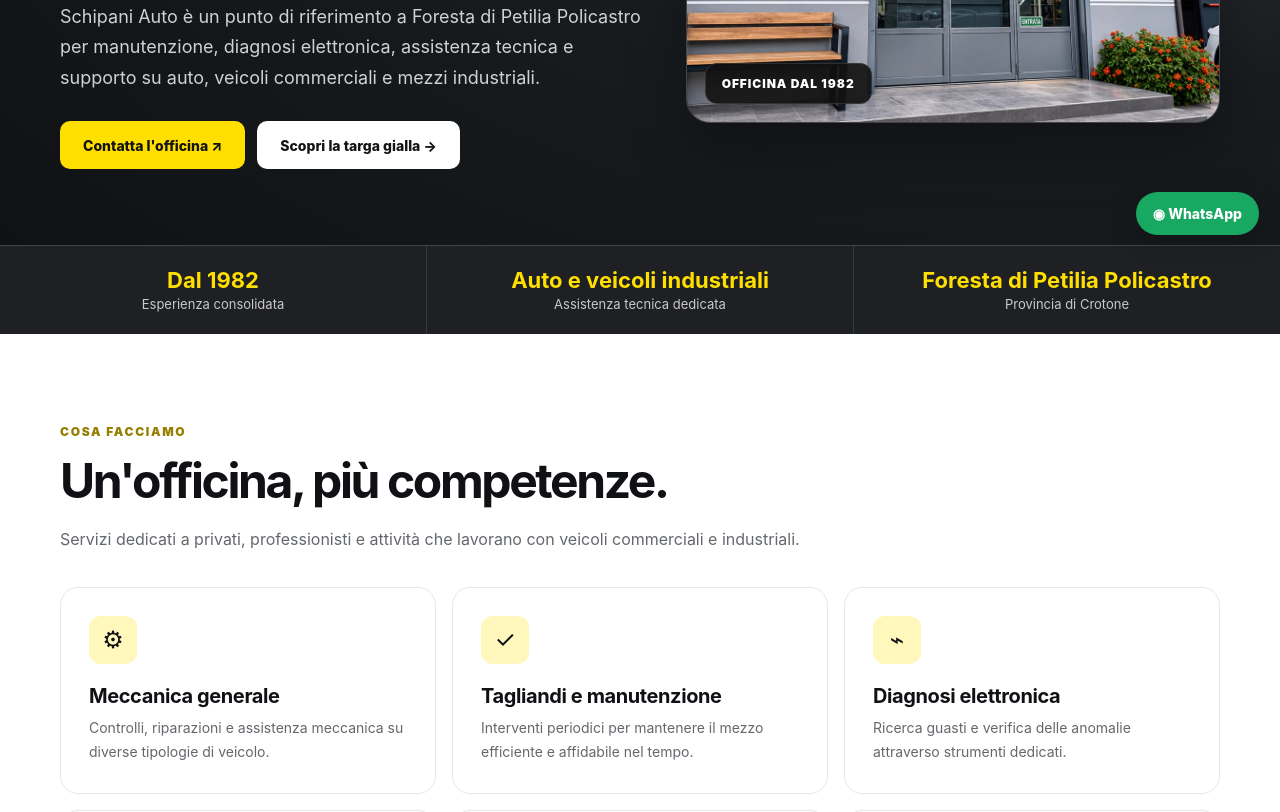
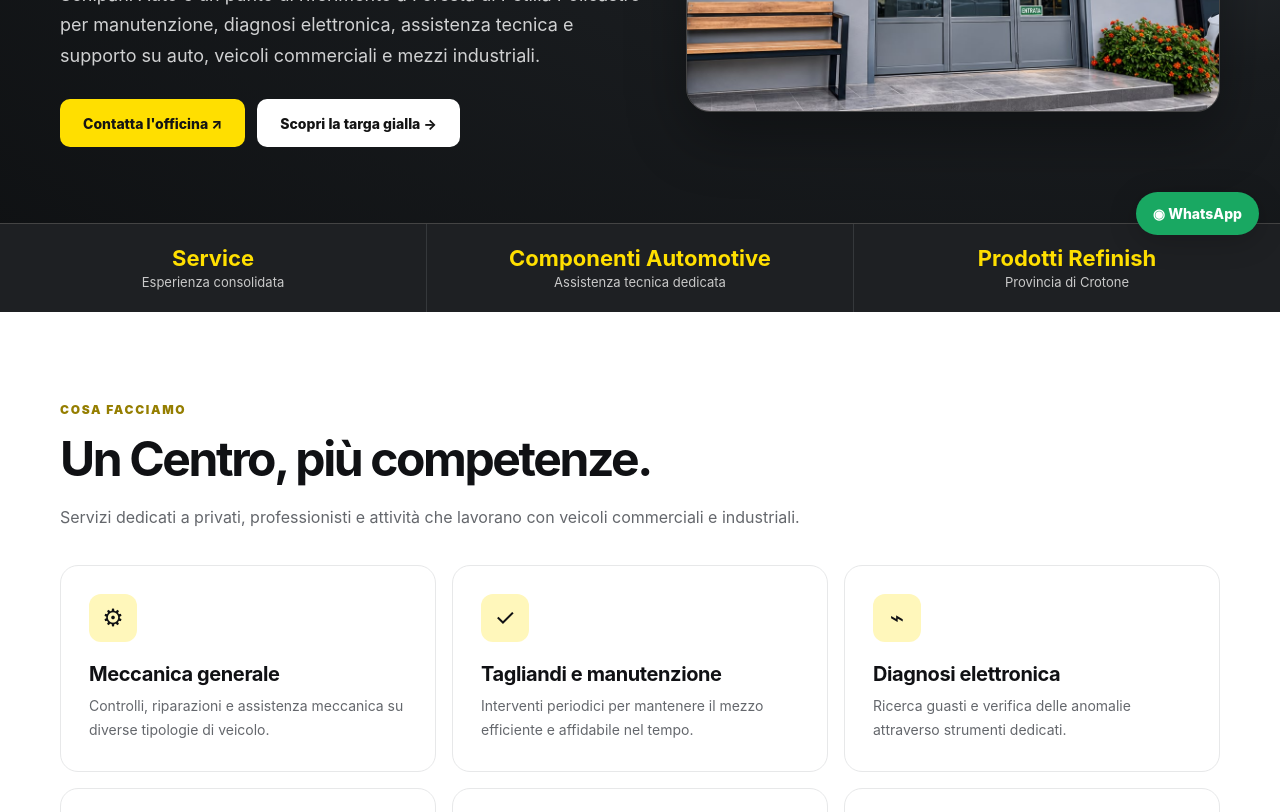
Before and after one commit to ferafra595/Schipani-auto, a plain HTML site: page index.html in a window 1280 px wide. Shown: the part 544-1356 px from the top of the page. Drawn offline with Linux system fonts and the light colour scheme.

Commit message:
Add files via upload

```diff
--- a/index.html
+++ b/index.html
@@ -35,7 +35,6 @@
     <section class="hero">
       <div class="wrap hero-grid">
         <div>
-          <div class="eyebrow">Officina · diagnosi · veicoli industriali</div>
           <h1>Esperienza, assistenza e competenza <em>dal 1982</em>.</h1>
           <p>Schipani Auto è un punto di riferimento a Foresta di Petilia Policastro per manutenzione, diagnosi elettronica, assistenza tecnica e supporto su auto, veicoli commerciali e mezzi industriali.</p>
           <div class="cta">
@@ -45,13 +44,12 @@
         </div>
         <div class="hero-media">
           <img src="assets/workshop-front.jpg" alt="Ingresso dell'officina Schipani Auto">
-          <div class="media-badge">OFFICINA DAL 1982</div>
         </div>
       </div>
       <div class="trust">
-        <div><strong>Dal 1982</strong><span>Esperienza consolidata</span></div>
-        <div><strong>Auto e veicoli industriali</strong><span>Assistenza tecnica dedicata</span></div>
-        <div><strong>Foresta di Petilia Policastro</strong><span>Provincia di Crotone</span></div>
+        <div><strong>Service</strong><span>Esperienza consolidata</span></div>
+        <div><strong>Componenti Automotive</strong><span>Assistenza tecnica dedicata</span></div>
+        <div><strong>Prodotti Refinish</strong><span>Provincia di Crotone</span></div>
       </div>
     </section>
 
@@ -59,7 +57,7 @@
       <div class="wrap">
         <div class="section-head">
           <div class="kicker">Cosa facciamo</div>
-          <h2>Un'officina, più competenze.</h2>
+          <h2>Un Centro, più competenze.</h2>
           <p>Servizi dedicati a privati, professionisti e attività che lavorano con veicoli commerciali e industriali.</p>
         </div>
         <div class="cards">
```
